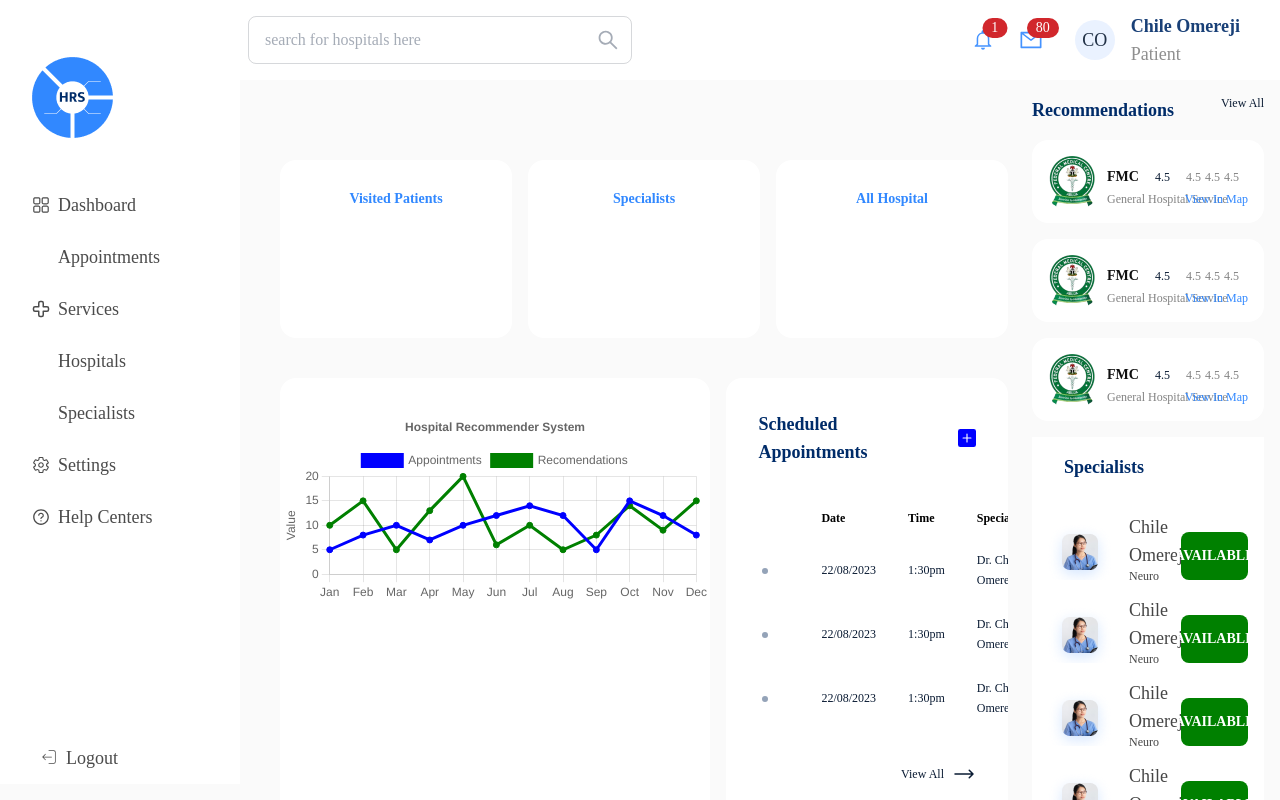
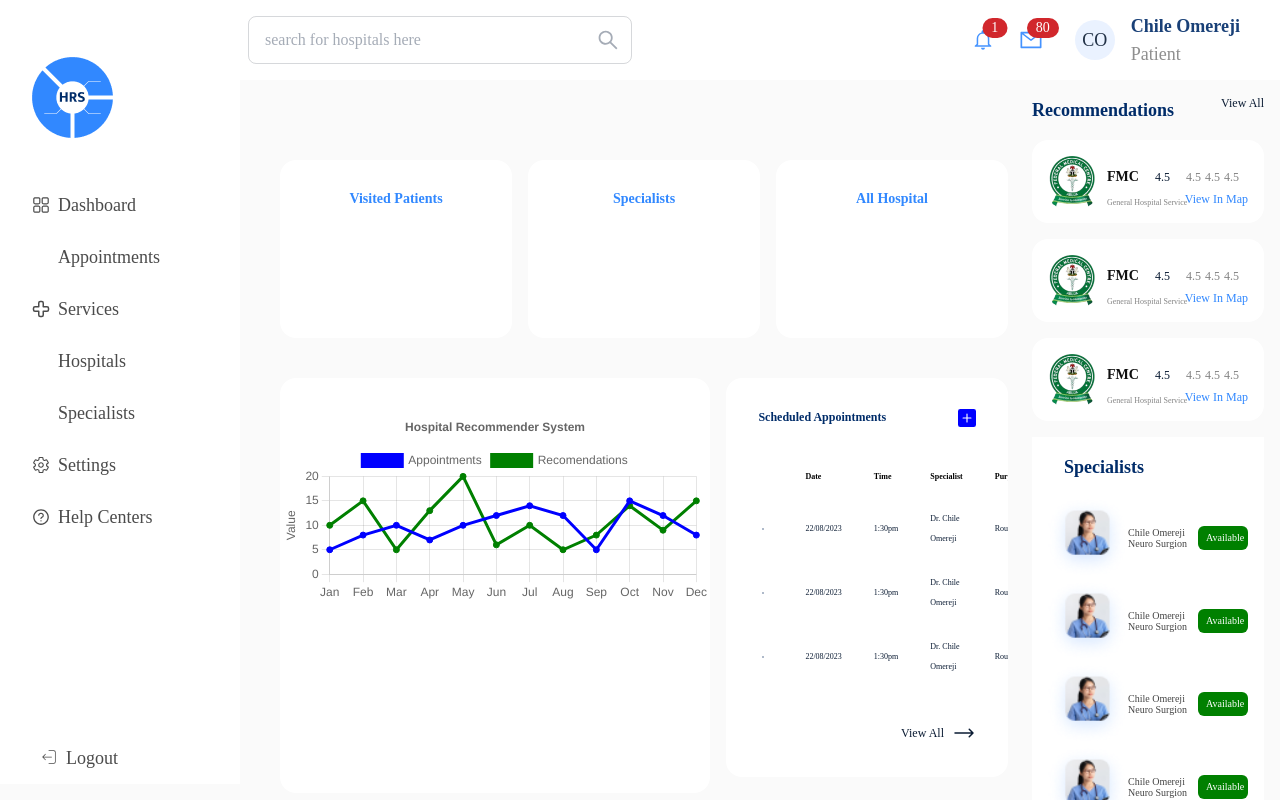
Before and after one commit to chile4coding/hrs, a Next.js app: page /home in a window 1280 px wide. Built offline with nearby package versions, Linux system fonts and the light colour scheme; some icons are missing.

Commit message:
added fonts

```diff
--- a/components/appointment.js
+++ b/components/appointment.js
@@ -6,7 +6,7 @@ export default function Appointment() {
   return (
     <div className="card w-full md:w-full lg:w-full     bg-white      border-collapse border-0 hover:bg-white mb-4">
       <div className="grid grid-cols-3 px-8">
-        <h2 className="text-[#002C69]  font-bold font-Mukta  capitalize text-lg my-8  col-span-2">
+        <h2 className="text-[#002C69]  font-bold font-Mukta  capitalize text-[12px] my-8  col-span-2">
           Scheduled Appointments
         </h2>
         <BsFillPlusSquareFill className="  self-center  justify-self-end text-lg fill-[blue] cursor-pointer" />
@@ -15,7 +15,7 @@ export default function Appointment() {
         <table className="table border-0   ">
           {/* head */}
           <thead>
-            <tr className="border-0 capitalize text-[#000]">
+            <tr className="border-0 capitalize text-[#000] text-[8px]">
               <th></th>
               <th>Date</th>
               <th>Time</th>
@@ -23,11 +23,11 @@ export default function Appointment() {
               <th>Purpose</th>
             </tr>
           </thead>
-          <tbody className="text-[12px]">
+          <tbody className="text-[8px]">
             {/* row 1 */}
             <tr className="border-0 hover:bg-[#838383]">
               <td>
-                <li className="marker:text-gray list-disc pl-5 space-y-3 text-slate-400 text-[20px]"></li>
+                <li className="marker:text-gray list-disc pl-5  text-slate-400 text-[8px]"></li>
               </td>
               <td>22/08/2023</td>
               <td>1:30pm</td>
@@ -36,7 +36,7 @@ export default function Appointment() {
             </tr>
             <tr className="border-0 hover:bg-[#838383]">
               <td>
-                <li className="marker:text-gray list-disc pl-5 space-y-3 text-slate-400 text-[20px]"></li>
+                <li className="marker:text-gray list-disc pl-5  text-slate-400 text-[8px]"></li>
               </td>
               <td>22/08/2023</td>
               <td>1:30pm</td>
@@ -45,14 +45,13 @@ export default function Appointment() {
             </tr>
             <tr className="border-0 hover:bg-[#838383]">
               <td>
-                <li className="marker:text-gray list-disc pl-5 space-y-3 text-slate-400 text-[20px]"></li>
+                <li className="marker:text-gray list-disc pl-5  text-slate-400 text-[8px]"></li>
               </td>
               <td>22/08/2023</td>
               <td>1:30pm</td>
               <td>Dr. chile Omereji</td>
               <td>Routine</td>
             </tr>
-
           </tbody>
         </table>
         <div className="flex justify-end p-4 items-center gap-2 ">
--- a/components/recommended.js
+++ b/components/recommended.js
@@ -12,13 +12,13 @@ export default function Recommended() {
             <div className="flex items-center gap-4 ">
               <p className="p-0 m-0 text-sm  font-bold text-[#0F0F0F]">FMC</p>{" "}
               <p>4.5</p>{" "}
-              <div className="flex gap-1 text-[12px] font-[300] text-[#838383]">
+              <div className="flex gap-1 text-[8  px] font-[300] text-[#838383]">
                 <span>4.5</span>
                 <span>4.5</span>
                 <span>4.5</span>
               </div>
             </div>
-            <h2 className="text-[12px] font-[300] text-[#838383]">
+            <h2 className="text-[8px] font-[300] text-[#838383]">
               General Hospital Service
             </h2>
           </div>
--- a/components/specialists.js
+++ b/components/specialists.js
@@ -3,16 +3,16 @@ import Image from "next/image";
 import Link from "next/link";
   function Specialists() {
   return (
-    <div className=" card w-full md:w-full lg:w-full  h-[83px]   px-4    bg-white   cursor-pointer   border-collapse border-0 hover:bg-white ">
-      <div className="grid grid-cols-3 ">
-        <div className="flex items-center col-span-2">
-          <Image src={"/specialist.png"} width={80} height={80} />
-          <div className="p-4">
-            <h2 className="font[500] text-lg text-[#454545]">Chile Omereji</h2>
-            <p className="text-[#454545]">Neuro Surgion</p>
+    <div className=" card w-full md:w-full lg:w-full  h-[83px]  px-4    bg-white   cursor-pointer   border-collapse border-0 hover:bg-white ">
+      <div className="grid grid-cols-4 ">
+        <div className="flex items-center col-span-3 ">
+          <Image src={"/specialist.png"} width={80} height={50}  className=' p-0'/>
+          <div className=" ">
+            <h2 className="font[500]  text-[#454545] text-[10px]">Chile Omereji</h2>
+            <p className="text-[#454545] text-[10px]">Neuro Surgion</p>
           </div>
         </div>
-        <button className="btn border-0 bg-[green] text-[#fff] self-center">
+        <button className=" rounded-md btn-xs border-0 bg-[green] text-[#fff] self-center text-[10px]">
           Available
         </button>
       </div>
```
